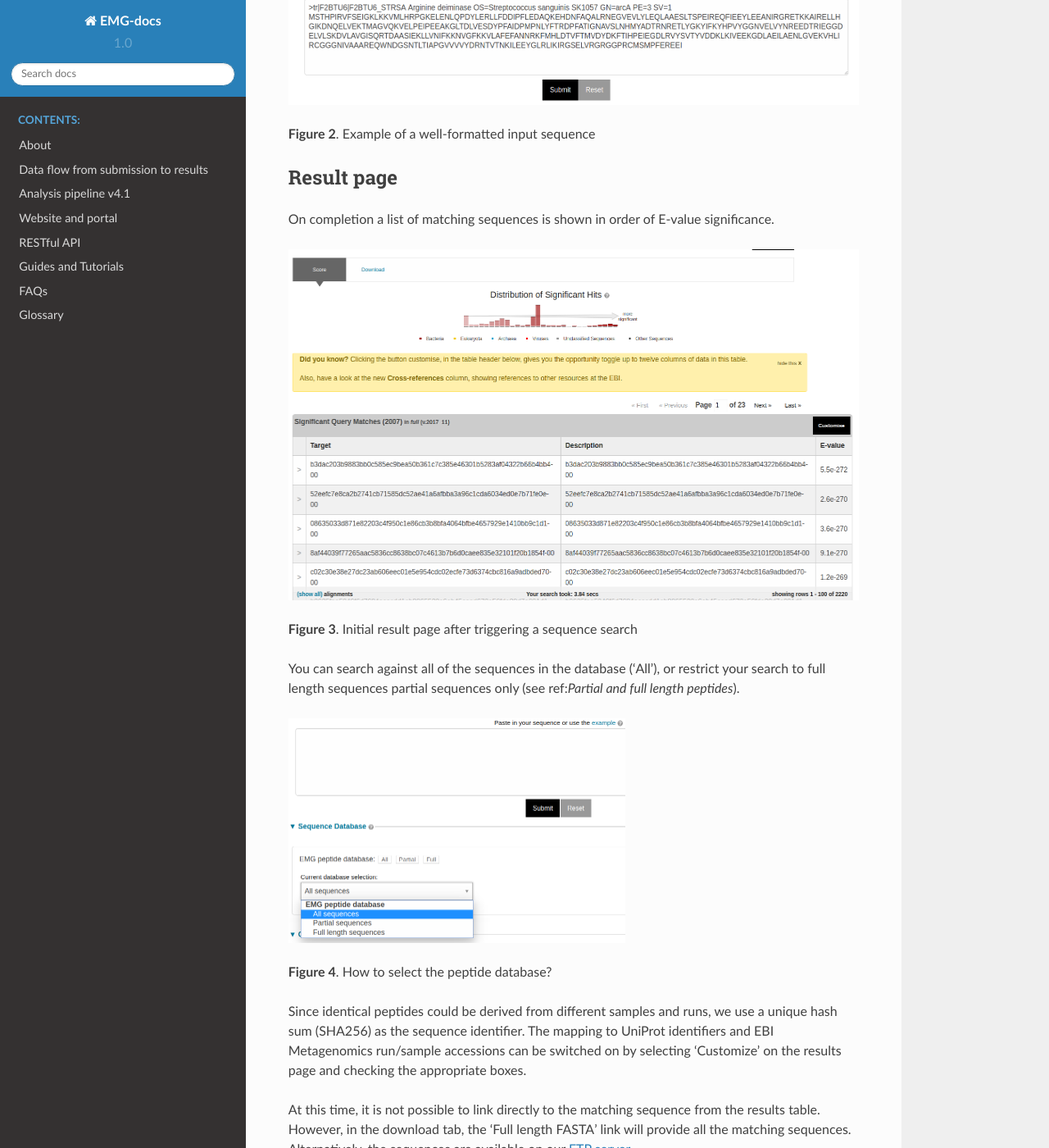
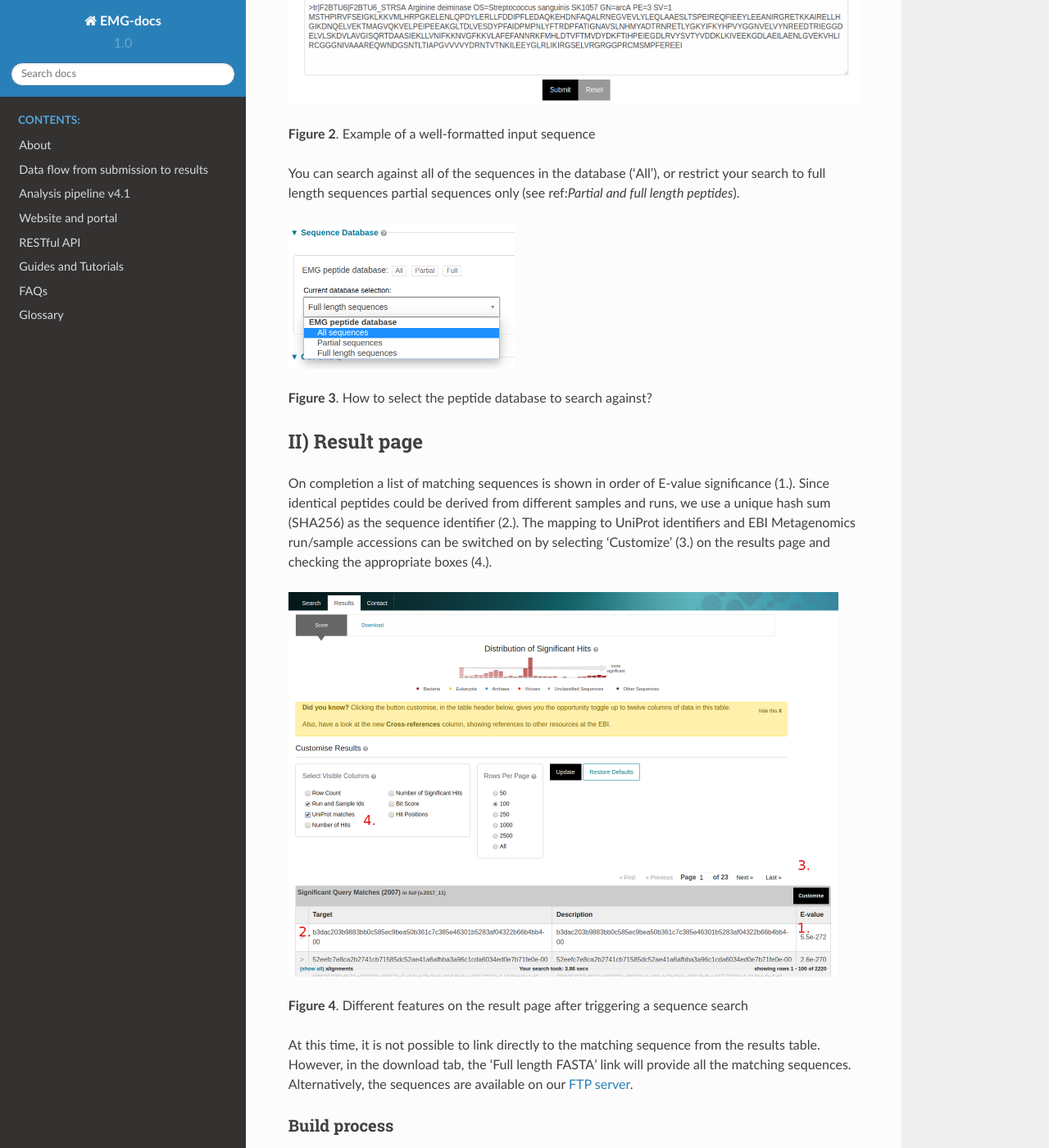
Before and after one commit to EBI-Metagenomics/EMG-docs, a Sphinx documentation site: the page built from docs/sequence-search.rst, in a window 1280 px wide and 1400 px high, scrolled down 1101 px. Shown: the whole window at 82% size. Built offline with Sphinx 7.4.7 and the Read the Docs theme 2.0.0, drawn with Linux system fonts in a browser that asks for light colours; some of the changed text lies outside the part shown.

Commit message:
Rearranged first half of the documentation.

```diff
--- a/docs/sequence-search.rst
+++ b/docs/sequence-search.rst
@@ -1,9 +1,9 @@
 Sequence search
 ^^^^^^^^^^^^^^^
 
-------------
-Landing page
-------------
+---------------
+I) Landing page
+---------------
 
 The sequence search (accessed by following the 'Sequence search' link from menu bar)
 provides a search against a catalogue of predicted peptides.
@@ -26,35 +26,32 @@ The search takes a FASTA-formatted amino acid sequence.
 
 **Figure 2**. Example of a well-formatted input sequence
 
-
------------
-Result page
------------
-
-On completion a list of matching sequences is shown in order of E-value significance.
-
-.. figure:: images/sequence_search_results_page.png
-   :scale: 50 %
-
-**Figure 3**. Initial result page after triggering a sequence search
-
 You can search against all of the sequences in the database ('All'),
 or restrict your search to full length sequences partial
 sequences only (see ref:`Partial and full length peptides`).
 
-.. figure:: images/sequence_search_db_selection.png
+.. figure:: images/sequence_search_db_select.png
    :scale: 50 %
 
-**Figure 4**. How to select the peptide database?
+**Figure 3**. How to select the peptide database to search against?
 
+
+---------------
+II) Result page
+---------------
+
+On completion a list of matching sequences is shown in order of E-value significance (1.).
 Since identical peptides could be derived
 from different samples and runs, we use a unique hash sum (SHA256) as
-the sequence identifier. The mapping to UniProt identifiers and EBI
+the sequence identifier (2.). The mapping to UniProt identifiers and EBI
 Metagenomics run/sample accessions can be switched on by selecting
-'Customize' on the results page and checking the appropriate
-boxes.
+'Customize' (3.) on the results page and checking the appropriate
+boxes (4.).
 
+.. figure:: images/sequence_search_result_custom.png
+   :scale: 50 %
 
+**Figure 4**. Different features on the result page after triggering a sequence search
 
 At this time, it is not possible to link directly to the
 matching sequence from the results table. However, in the download
```
Also changed, not shown: docs/images/sequence_search_db_select.png (added), docs/images/sequence_search_db_selection.png (deleted), docs/images/sequence_search_result_custom.png (added), docs/images/sequence_search_results_page.png (deleted).
